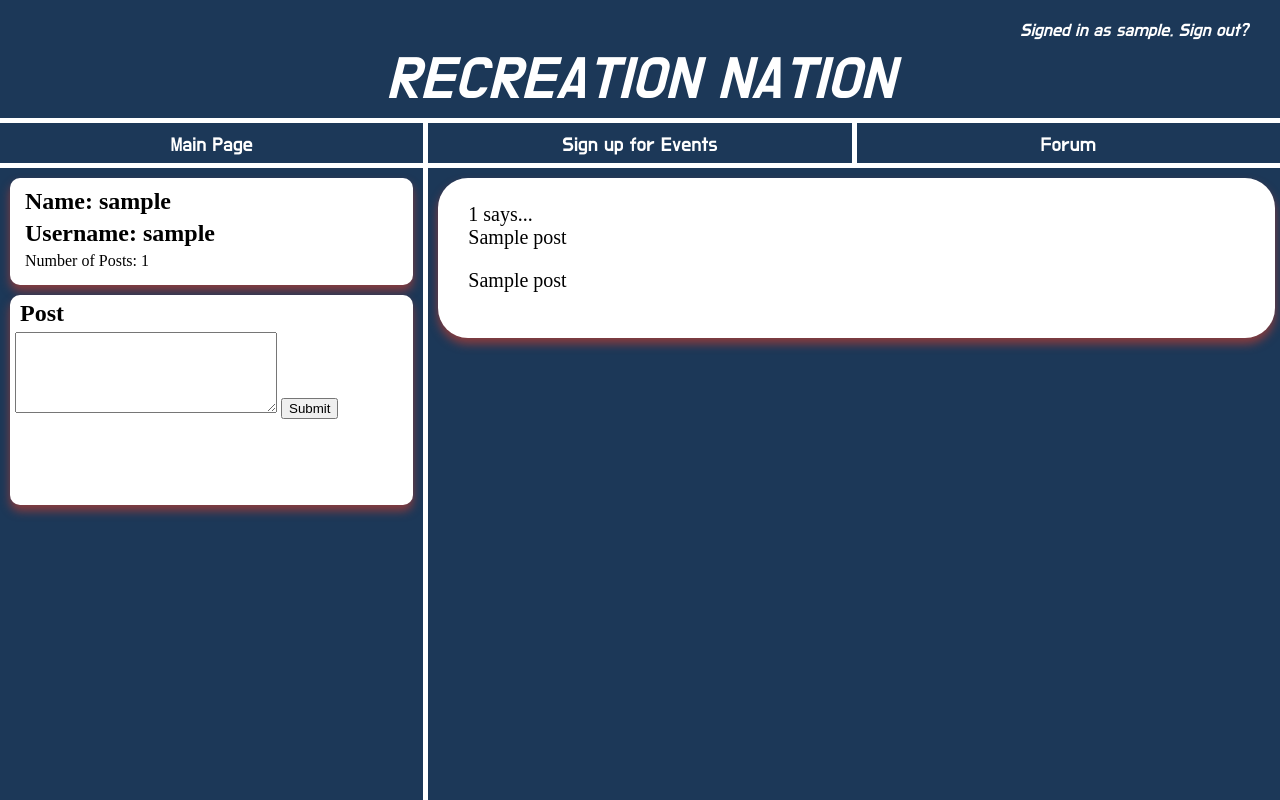
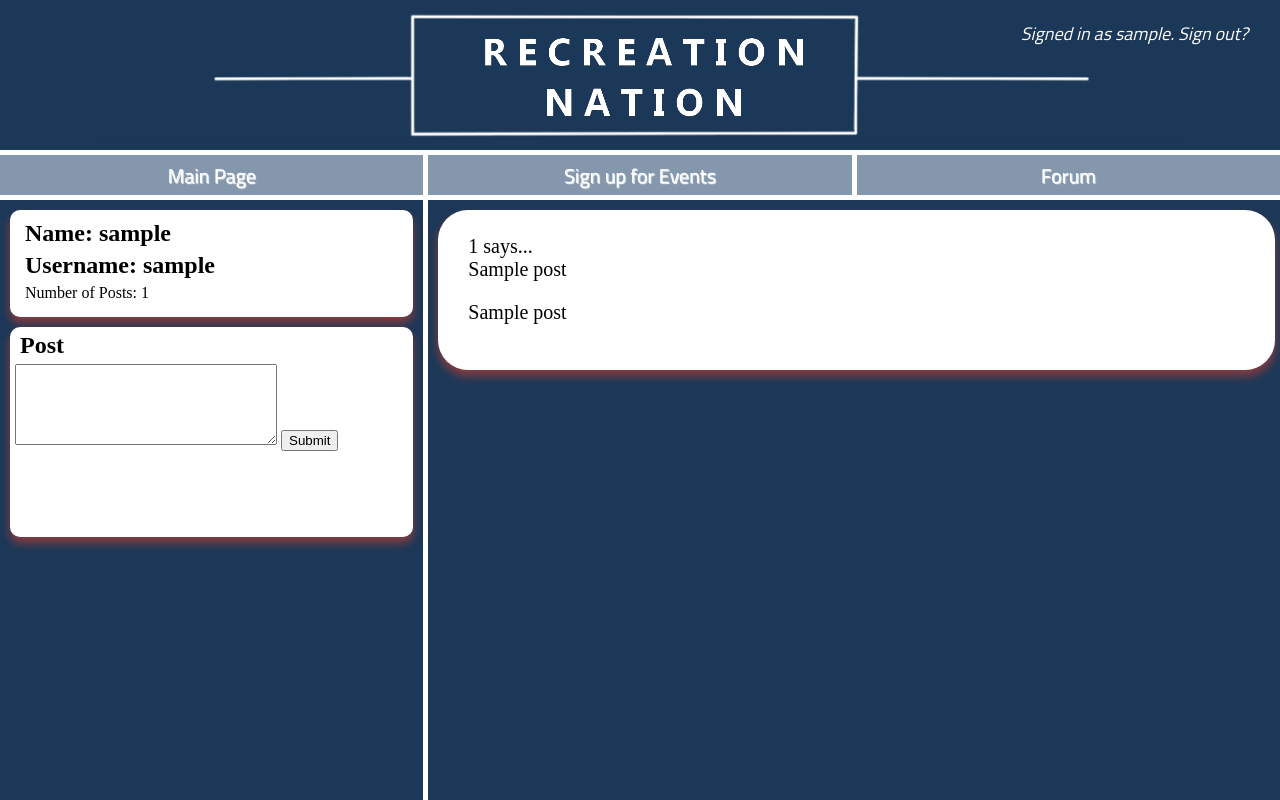
Before and after one commit to stesfu/recreation_nation, a Python web app: template templates/forum.html in a window 1280 px wide. Run offline with Jinja, Linux system fonts and the light colour scheme; the template is opened without the code that fills it: most values are stand-ins (such as "Sample title", 1, 10 or a date in 2020).

Commit message:
More CSS work. Primarily welcome page. Added favicon and other things

```diff
--- a/styles/forum.css
+++ b/styles/forum.css
@@ -3,7 +3,7 @@ body {
   margin: 0;
   display: grid;
   grid-template-columns: 1fr 1fr 1fr;
-  grid-template-rows: 1fr 40px 10fr;
+  grid-template-rows: 2.5fr 40px 10fr;
   grid-gap: 5px;
 }
 div,h1{
@@ -23,19 +23,27 @@ a:link {
 #h1{
   width: 100vw;
   padding-top: 20px;
+  margin: 0px;
   font-size: 60px;
   color: white;
   font-style: italic;
   text-align: center;
-  font-family: 'Do Hyeon', sans-serif;
+  background-size:auto;
+  background-repeat: no-repeat;
+  background-image: url("/media/recnatheader2.png");
+  background-position: center;
+  font-family: 'Titillium Web', sans-serif;
   grid-column:1 / span 3;
   grid-row:1;
 }
 #main{
   grid-row: 2;
   font-size: 20px;
-  padding-top: 10px;
-  font-family: 'Do Hyeon', sans-serif;
+  padding-top: 5px;
+  color: black;
+  background-color: rgb(132,151,172);
+  text-shadow: 1px 1px 1px white;
+  font-family: 'Titillium Web', sans-serif;
   text-align: center;
   grid-column: 1;
 }
@@ -43,8 +51,10 @@ a:link {
 #signup{
   grid-row: 2;
   font-size: 20px;
-  padding-top: 10px;
-  font-family: 'Do Hyeon', sans-serif;
+  padding-top: 5px;
+  text-shadow: 1px 1px 1px white;
+  background-color: rgb(132,151,172);
+  font-family: 'Titillium Web', sans-serif;
   text-align: center;
   grid-column: 2;
 }
@@ -52,8 +62,10 @@ a:link {
 #forum{
   grid-row:2;
   font-size: 20px;
-  padding-top: 10px;
-  font-family: 'Do Hyeon', sans-serif;
+  padding-top: 5px;
+  text-shadow: 1px 1px 1px white;
+  background-color: rgb(132,151,172);
+  font-family: 'Titillium Web', sans-serif;
   text-align: center;
   grid-column: 3;
 }
--- a/templates/forum.html
+++ b/templates/forum.html
@@ -3,15 +3,16 @@
   <head>
     <meta charset="utf-8">
     <title>Forums</title>
+    <link rel ="shortcut icon" href="/media/favicon.ico"/>
     <link rel="stylesheet"href="/styles/forum.css">
     <link href="https://fonts.googleapis.com/css?family=Do+Hyeon" rel="stylesheet">
+    <link href="https://fonts.googleapis.com/css?family=M+PLUS+1p|Titillium+Web" rel="stylesheet">
   </head>
   <body>
     <div id="h1">
       <section id="logout">
         Signed in as {{ username }}. <a id="sign_out_button" href="{{ sign_out }}"><span>Sign out?</span></a>
       </section>
-      RECREATION NATION
     </div>
     <div id="main">
       <a href="/welcome">Main Page</a>
--- a/templates/google_login.html
+++ b/templates/google_login.html
@@ -1,6 +1,6 @@
 {% extends "templates/layout.html" %}
 {% block body %}
-
+<link rel ="shortcut icon" href="/media/favicon.ico"/>
 <div class="boxed", id="background_image">
   <link href="styles/google_login.css" rel="stylesheet">
   <link href="https://fonts.googleapis.com/css?family=Do+Hyeon" rel="stylesheet">
--- a/templates/index.html
+++ b/templates/index.html
@@ -1,4 +1,5 @@
 <!DOCTYPE html>
+<link rel ="shortcut icon" href="/media/favicon.ico"/>
 <html>
   <head>
     <title>Google Calendar API Quickstart</title>
--- a/templates/layout.html
+++ b/templates/layout.html
@@ -1,4 +1,5 @@
 <!DOCTYPE html>
+<link rel ="shortcut icon" href="/media/favicon.ico"/>
 <html lang="en" dir="ltr">
   <head>
     <meta charset="utf-8">
--- a/templates/login_screen.html
+++ b/templates/login_screen.html
@@ -1,4 +1,5 @@
 <!DOCTYPE html>
+<link rel ="shortcut icon" href="/media/favicon.ico"/>
 <html lang="en" dir="ltr">
   <head>
     <meta charset="utf-8">
--- a/templates/new_user.html
+++ b/templates/new_user.html
@@ -1,5 +1,6 @@
 {% extends "templates/layout.html" %}
 {% block body %}
+<link rel ="shortcut icon" href="/media/favicon.ico"/>
 <link href="https://fonts.googleapis.com/css?family=Do+Hyeon" rel="stylesheet">
 <div id="new_user_image">
 <link href = "styles/new_user.css" rel = "stylesheet">
--- a/templates/prev_user.html
+++ b/templates/prev_user.html
@@ -1,6 +1,6 @@
 {% extends "templates/layout.html" %}
 {% block body %}
-
+<link rel ="shortcut icon" href="/media/favicon.ico"/>
 <h1>Welcome, {{ name }}! </h1>
 <h2>If this isn't you, <a href="{{ logout_url }}">Sign out</a>
 
--- a/templates/signup.html
+++ b/templates/signup.html
@@ -1,17 +1,18 @@
 <!DOCTYPE html>
+<link rel ="shortcut icon" href="/media/favicon.ico"/>
 <html lang="en" dir="ltr">
   <head>
     <meta charset="utf-8">
     <title>Sign Up</title>
     <link rel="stylesheet"href="/styles/signup.css">
     <link href="https://fonts.googleapis.com/css?family=Do+Hyeon" rel="stylesheet">
+    <link href="https://fonts.googleapis.com/css?family=Lato|M+PLUS+1p|Titillium+Web" rel="stylesheet">
   </head>
   <body>
     <div id="h1">
       <section id="logout">
         Signed in as {{ username }}. <a id="sign_out_button" href="{{ logout_url }}"><span>Sign out?</span></a>
       </section>
-      RECREATION NATION
     </div>
   <div id="main">
     <a href="/welcome">Main Page</a>
--- a/templates/welcome.html
+++ b/templates/welcome.html
@@ -3,9 +3,11 @@
   <head>
     <meta charset="utf-8">
     <title>Home Page</title>
+    <link rel ="shortcut icon" href="/media/favicon.ico"/>
     <link rel="stylesheet"href="/styles/welcome.css">
     <link href="https://fonts.googleapis.com/css?family=Do+Hyeon" rel="stylesheet">
     <link href="https://fonts.googleapis.com/css?family=M+PLUS+1p" rel="stylesheet">
+    <link href="https://fonts.googleapis.com/css?family=M+PLUS+1p|Titillium+Web" rel="stylesheet">
   </head>
   <body>
     <div id="h1">
```
Also changed, not shown: styles/signup.css (+19 -9 lines), styles/welcome.css (+20 -12 lines), media/favicon.ico (added), media/recnatheader2.png.
